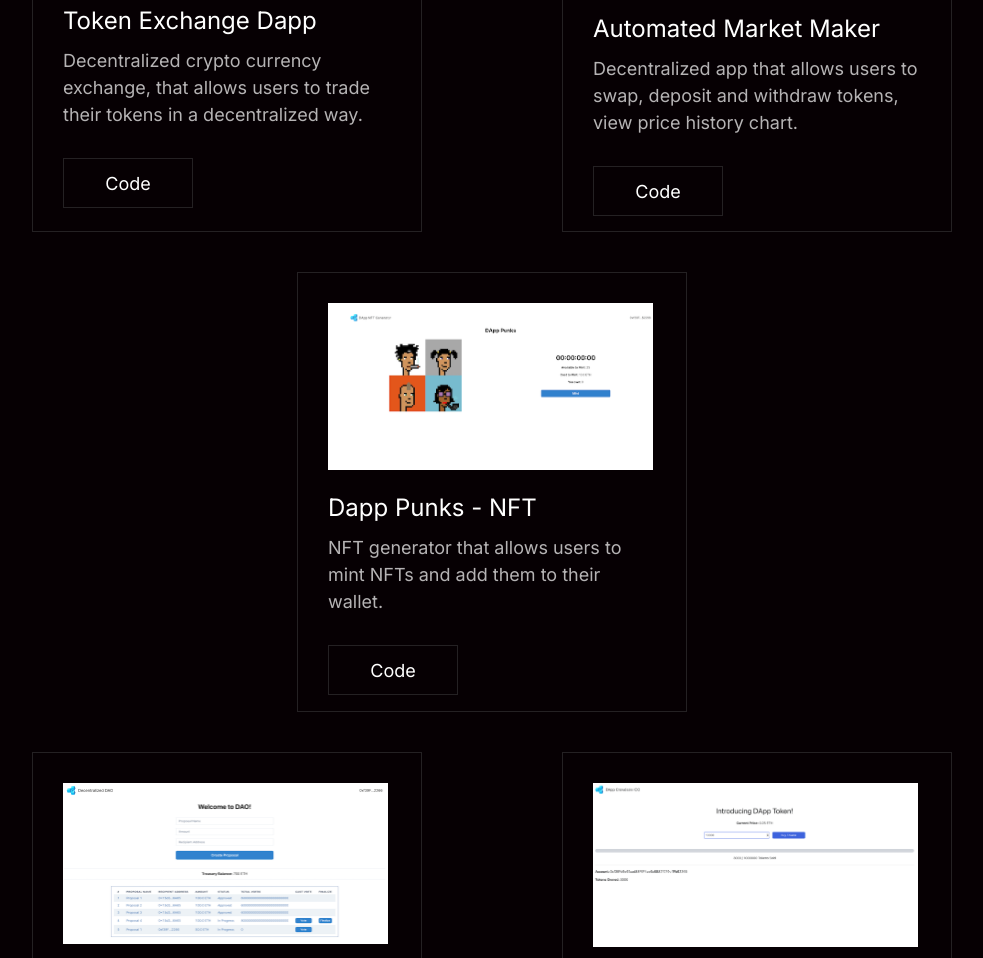
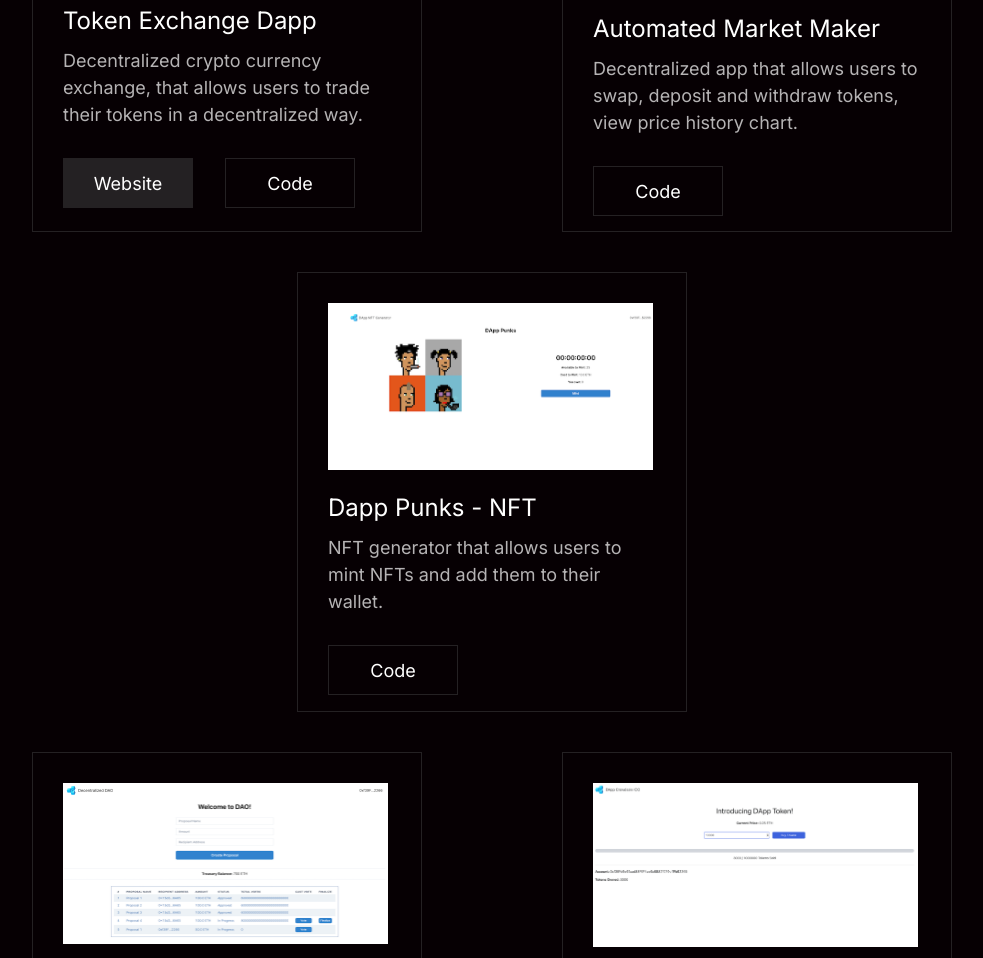
Before and after one commit to KNaresh1/my-portfolio, a plain HTML site: page index.html in a window 1280 px wide. Shown: the part 2413-3371 px from the top of the page, without its empty margins (148-1131 px from the left). Drawn offline with Linux system fonts and the light colour scheme.

Commit message:
Added app link deployed to vercel

```diff
--- a/index.html
+++ b/index.html
@@ -94,6 +94,8 @@
                     <p class="card-description">Decentralized crypto currency exchange, that allows users to trade their tokens in a decentralized way.</p>
 
                     <div class="card-buttons">
+                        <a href="https://token-exchange-dapp-zeta.vercel.app/" target="_blank" class="card-button--site">Website</a>
+                       &emsp;&emsp;
                         <a href="https://github.com/KNaresh1/token-exchange-dapp" target="_blank" class="card-button--code">Code</a>
                     </div>
                 </div>
```
